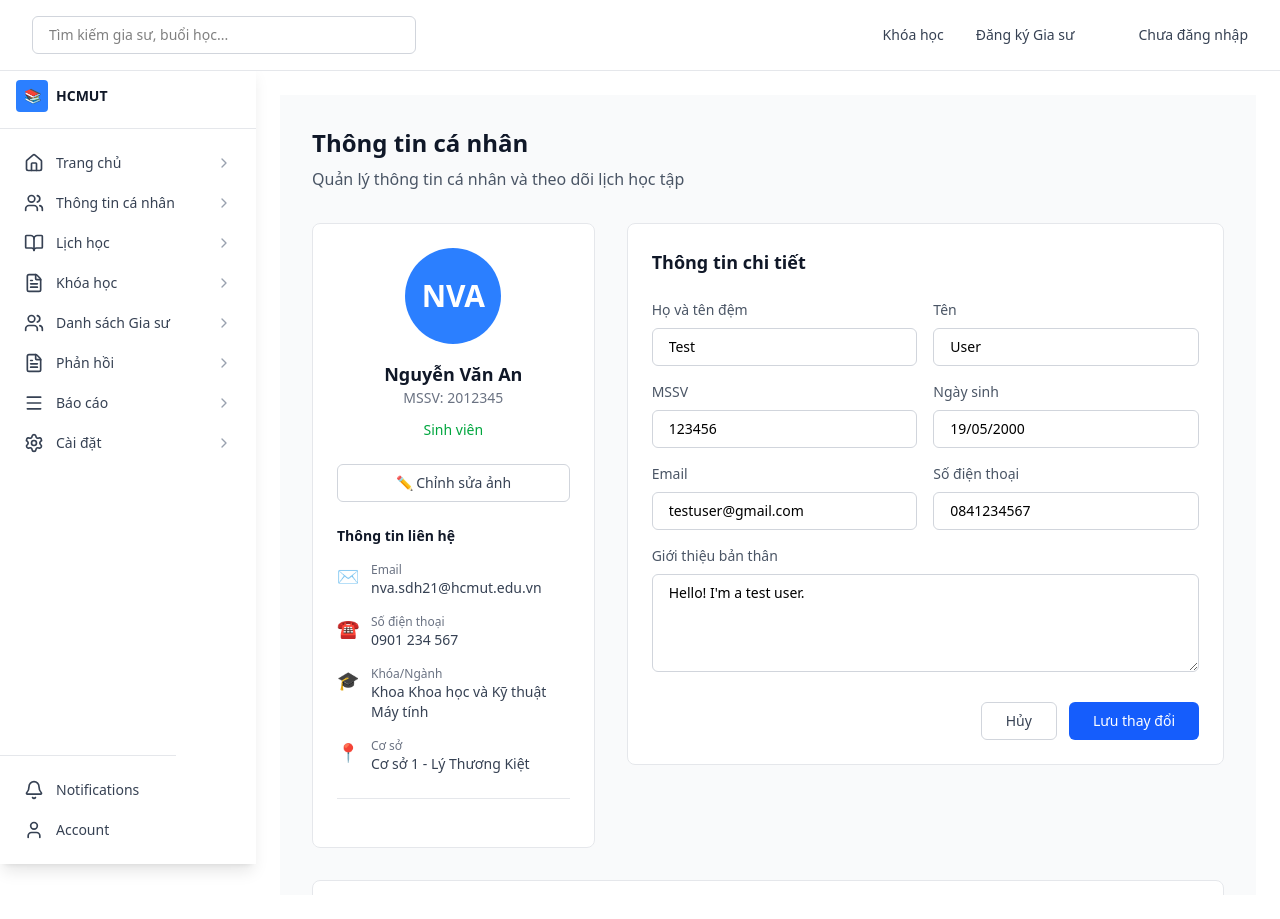
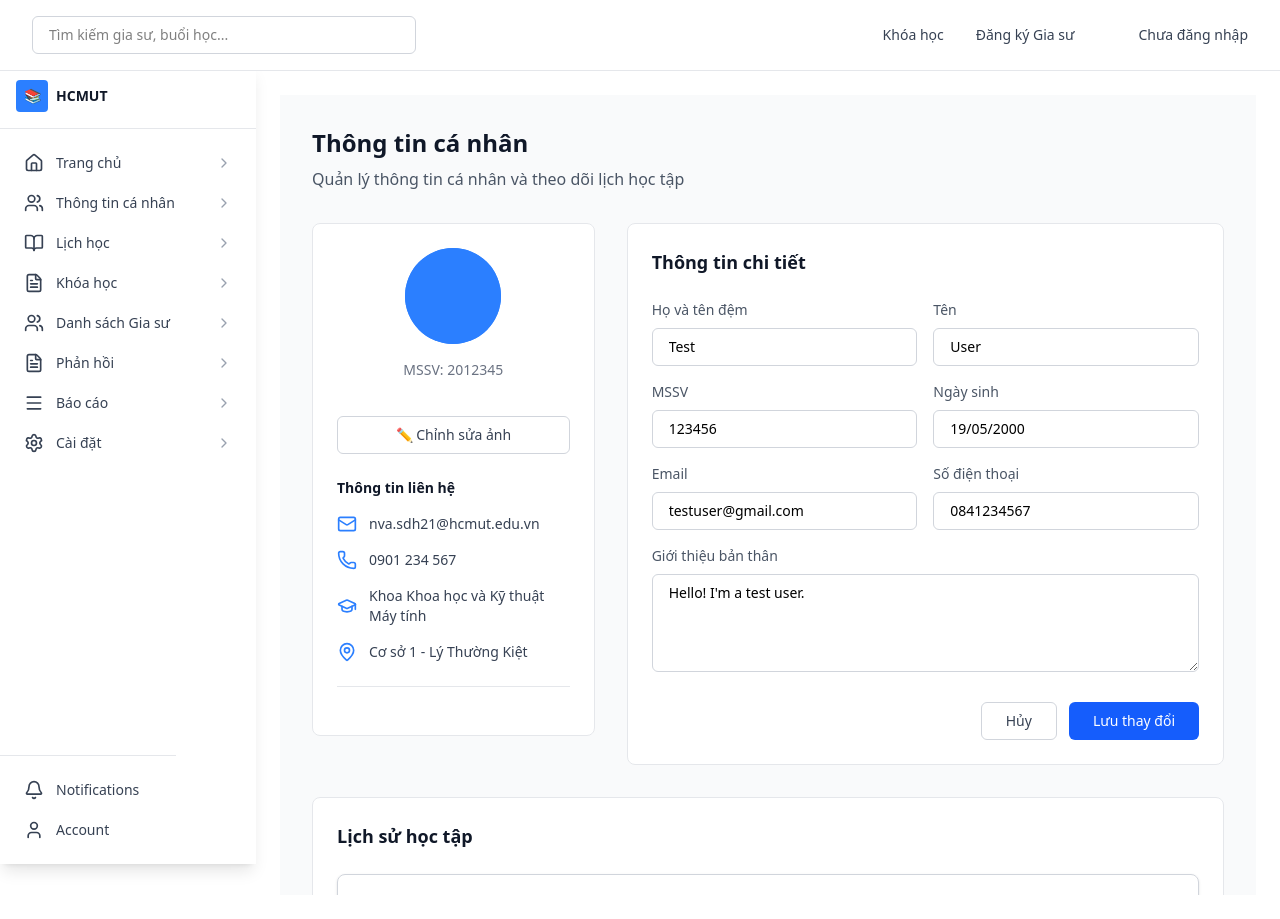
Before and after one commit to bnhtho/251_software_engineer_project, a React (Vite) app: page /home/1/profile in a window 1280 px wide. Built offline with nearby package versions, Linux system fonts and the light colour scheme.

Commit message:
Update menu

```diff
--- /dev/null
+++ b/src/Components/Avatar.tsx
@@ -0,0 +1,19 @@
+import React from "react";
+interface ProfileImageProps {
+  name: string;
+}
+const Avatar = ({ name }: ProfileImageProps) => {
+  const initials = name
+    .split(" ")
+    .map((n) => n[0])
+    .join("")
+    .toUpperCase();
+
+  return (
+    <div className="w-24 h-24 rounded-full bg-blue-500 flex items-center justify-center text-white text-3xl font-bold">
+      {initials}
+    </div>
+  );
+};
+
+export default Avatar;
--- a/src/Components/ProfileCard.tsx
+++ b/src/Components/ProfileCard.tsx
@@ -1,42 +1,41 @@
+import { Mail, Phone, MapPin, GraduationCap, Award, Clock } from "lucide-react";
+import Avatar from "./Avatar";
+import {useUser} from "../Context/UserContext";
 interface ProfileCardProps {
-  avatar: string
-  name: string
-  mssv: string
-  status: string
-  onEditClick?: () => void
+  name: string;
+  mssv: string;
+  status: string;
+  onEditClick?: () => void;
 }
 
 interface ContactInfo {
-  icon: string
-  label: string
-  value: string
+  icon: React.ElementType;
+  label: string;
+  value: string;
 }
 
 interface Achievement {
-  icon: string
-  label: string
-  description: string
+  icon: React.ElementType;
+  label: string;
+  description: string;
 }
 
-const ProfileCard = ({ avatar, name, mssv, status, onEditClick }: ProfileCardProps) => {
+const ProfileCard = ({name, mssv, status, onEditClick }: ProfileCardProps) => {
+  const {user} = useUser();
   const contactInfos: ContactInfo[] = [
-    { icon: "✉️", label: "Email", value: "nva.sdh21@hcmut.edu.vn" },
-    { icon: "☎️", label: "Số điện thoại", value: "0901 234 567" },
-    { icon: "🎓", label: "Khóa/Ngành", value: "Khoa Khoa học và Kỹ thuật Máy tính" },
-    { icon: "📍", label: "Cơ sở", value: "Cơ sở 1 - Lý Thương Kiệt" },
-  ]
-
-  const achievements: Achievement[] = [
-    { icon: "🏆", label: "Học viên xuất sắc", description: "Hoàn thành 10 khóa học" },
-    { icon: "⏰", label: "Chuyên cần", description: "Tham gia đầy đủ các buổi học" },
-  ]
+    { icon: Mail, label: "Email", value: "nva.sdh21@hcmut.edu.vn" },
+    { icon: Phone, label: "Số điện thoại", value: "0901 234 567" },
+    { icon: GraduationCap, label: "Khóa/Ngành", value: "Khoa Khoa học và Kỹ thuật Máy tính" },
+    { icon: MapPin, label: "Cơ sở", value: "Cơ sở 1 - Lý Thường Kiệt" },
+  ];
 
   return (
     <div className="bg-white rounded-lg border border-gray-200 p-6 w-full max-w-xs">
       {/* Avatar Section */}
       <div className="flex flex-col items-center mb-6">
         <div className="w-24 h-24 rounded-full bg-blue-500 flex items-center justify-center text-white text-3xl font-bold mb-4">
-          {avatar}
+          {/* avatar */}
+        <Avatar name={user?.name ?? ""}/>
         </div>
         <h2 className="text-lg font-semibold text-gray-900">{name}</h2>
         <p className="text-sm text-gray-500 mb-3">MSSV: {mssv}</p>
@@ -56,10 +55,9 @@ const ProfileCard = ({ avatar, name, mssv, status, onEditClick }: ProfileCardPro
         <h3 className="text-sm font-semibold text-gray-900 mb-4">Thông tin liên hệ</h3>
         <div className="space-y-4">
           {contactInfos.map((info, idx) => (
-            <div key={idx} className="flex gap-3">
-              <span className="text-lg">{info.icon}</span>
+            <div key={idx} className="flex gap-3 items-center">
+              <info.icon className="h-5 w-5 text-blue-500" />
               <div className="flex-1">
-                <p className="text-xs text-gray-500">{info.label}</p>
                 <p className="text-sm text-gray-700">{info.value}</p>
               </div>
             </div>
@@ -67,7 +65,7 @@ const ProfileCard = ({ avatar, name, mssv, status, onEditClick }: ProfileCardPro
         </div>
       </div>
     </div>
-  )
-}
+  );
+};
 
-export default ProfileCard
+export default ProfileCard;
--- a/src/page/HomePage.tsx
+++ b/src/page/HomePage.tsx
@@ -37,34 +37,15 @@ const HomePage = () => {
 
     return  (
         <div className="p-6 space-y-8">
-      <h1 className="text-2xl font-bold text-gray-800">
-        {/* Debug */}
-        {/* NOTE: Không xoá dòng debug trong giai đoạn demo */}
-        Chào mừng trở lại, người dùng {user?.name}!
-<ul>
-      [Debug]UserContext_id:  {user?.id}
-        <li>
-        [Debug]UserContext_role:  {user?.role}
-        </li>
-        [Debug]UserContext_name:  {user?.name}
-
-</ul>
-
-      </h1>
     {/* Load Review */}
               <Announcement annouceList={announcements} />
-        {/*  */}
                     <div className="grid grid-cols-1 md:grid-cols-2 lg:grid-cols-3 gap-4">
             {reviewsData.map((review, idx) => (
                 <ReviewCard key={idx} {...review} />
             ))}
             </div>
-
-    </div>
-
-
+      </div>
     )
-
 };
 
 
--- a/src/page/LoginPage.tsx
+++ b/src/page/LoginPage.tsx
@@ -29,7 +29,7 @@ const handleSubmit = (e: React.FormEvent) => {
       // NOTE:[Logic] Khi sử lý với backend, lấy user data từ backend trả về login({...})
       login({
         id: 123, // trả về ID
-        name: "User Test", // trả về name
+        name: "Hoàng Thọ", // trả về name
         role: "student", // trả về role
       });
       navigate(`/home/${userID}`); // navigator vào trang chủ
--- a/src/page/Profile.tsx
+++ b/src/page/Profile.tsx
@@ -1,8 +1,14 @@
 import ProfileCard from "../Components/ProfileCard"
+
 import InfoCard from "../Components/InfoForm"
 import LearningHistoryItem from "../Components/LearningHistoryItem"
 import InfoForm from "../Components/InfoForm"
+import {useUser} from "../Context/UserContext";
+
 const ProfilePage = () => {
+  // const } = useUser();
+    const { user } = useUser();
+
   const learningHistory = [
     {
       courseName: "Toán Cao Cấp 1",
@@ -40,7 +46,8 @@ const ProfilePage = () => {
 
           <div className="grid grid-cols-1 lg:grid-cols-3 gap-8 mb-8">
             <div>
-              <ProfileCard avatar="NVA" name="Nguyễn Văn An" mssv="2012345" status="Sinh viên" />
+    {/* #NOTE: Trả về userContext.name => Tên người dùng, userContext.role="Vai trò" Ghi chú:  */}
+              <ProfileCard name={user?.name ?? ""}  mssv="2012345" status={user?.role ?? ""} />
             </div>
             <div className="lg:col-span-2">
                 <InfoForm/>
--- a/src/page/Schedule.tsx
+++ b/src/page/Schedule.tsx
@@ -1,7 +1,7 @@
 // const userID =
 import { useParams } from "react-router-dom";
 import { useState } from "react";
-
+import { ChevronLeft, ChevronRight, Calendar } from "lucide-react";
 const scheduleData = [
   {
     id: 1,
@@ -98,9 +98,6 @@ const scheduleData = [
 export default function SchedulePage() {
   const [weekStart] = useState("04/11/2025")
   const [weekEnd] = useState("10/11/2025")
-
-    const {userID} = useParams();
-    console.log("UserID from params:", userID);
   return (
     <div className="flex h-screen bg-gray-50 text-gray-900">
       <main className="flex-1 overflow-auto">
@@ -116,14 +113,18 @@ export default function SchedulePage() {
           {/* Week Selector */}
           <div className="mb-8 flex items-center justify-center gap-4 bg-white border border-gray-200 rounded-lg p-6">
             <button className="px-3 py-2 border border-gray-300 rounded-md hover:bg-gray-50 transition-colors">
+             <ChevronLeft  />
+            </button>
+                    <div className="text-center">
+            <p className="text-sm font-medium text-gray-900 flex items-center justify-center gap-2">
+              <Calendar className="h-4 w-4" />
+              Tuần: {weekStart} - {weekEnd}
+            </p>
+          </div>
 
-            </button>
-            <div className="text-center">
-              <p className="text-sm font-medium text-gray-900">
-                📅 Tuần: {weekStart} - {weekEnd}
-              </p>
-            </div>
+
             <button className="px-3 py-2 border border-gray-300 rounded-md hover:bg-gray-50 transition-colors">
+              <ChevronRight  />
             </button>
           </div>
 
```
